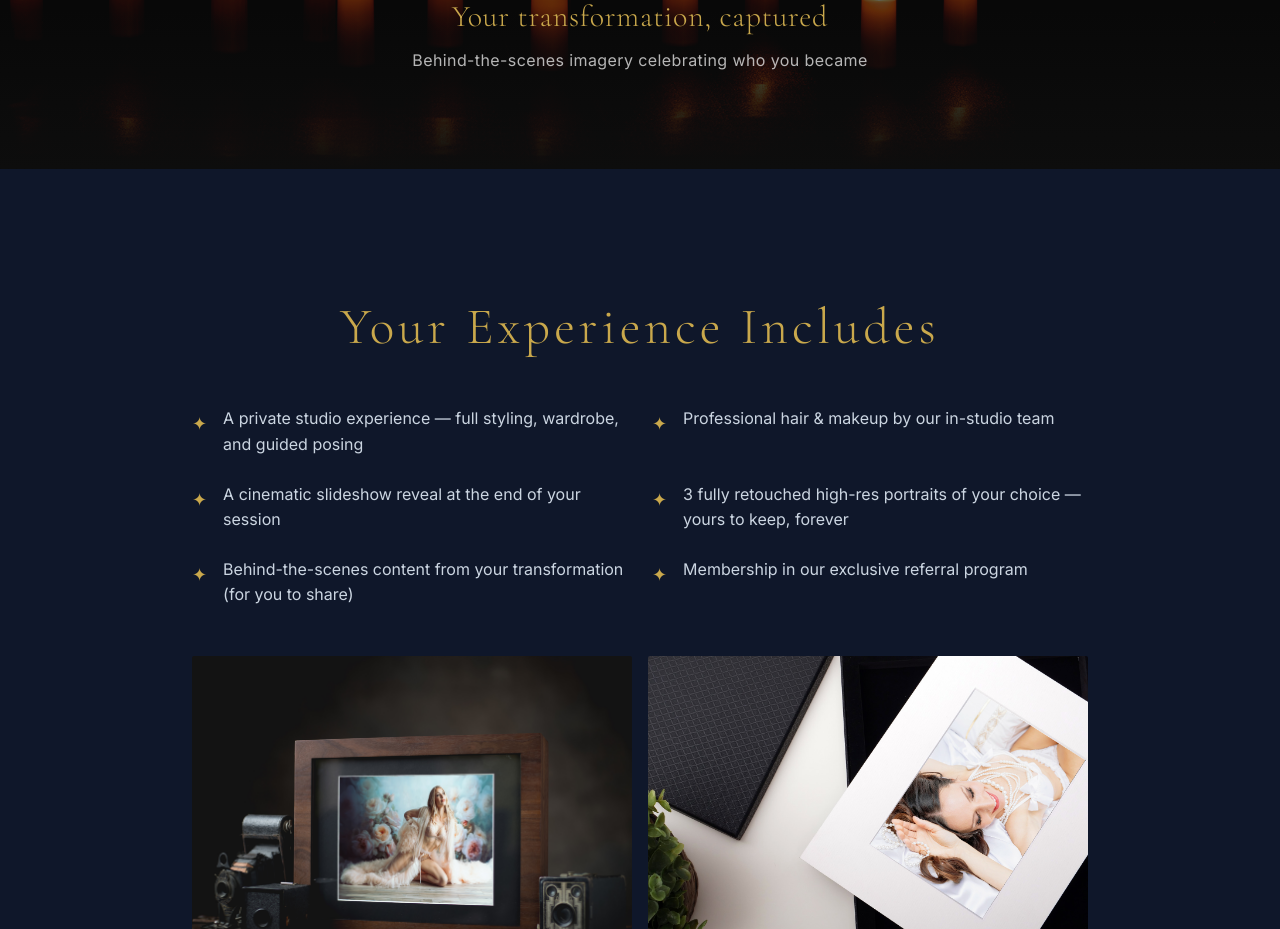
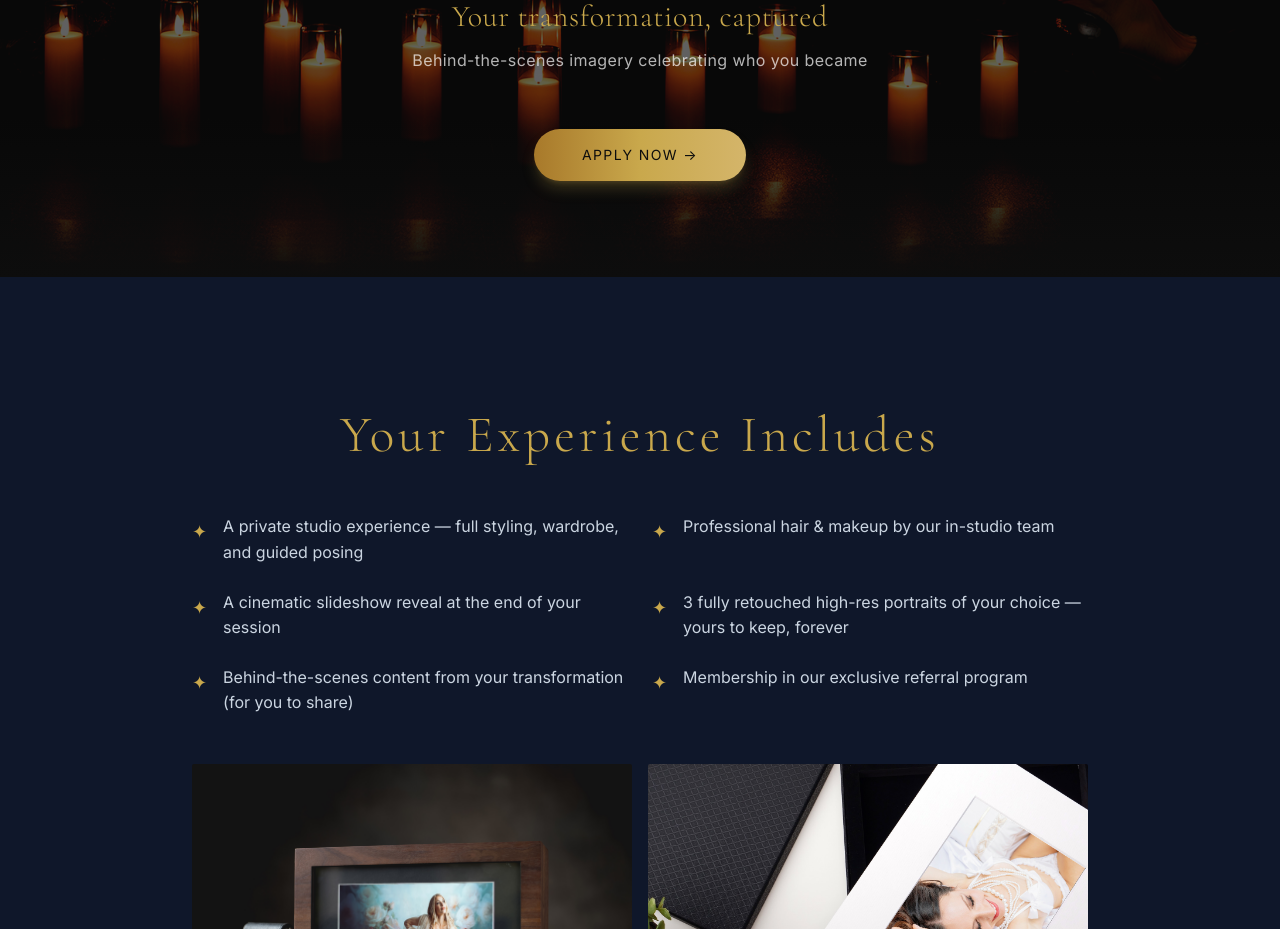
Before and after one commit to obprimak/muse, a SvelteKit app: page /model-call in a window 1280 px wide. Shown: the part 2040-2969 px from the top of the page. Built offline with nearby package versions, Linux system fonts and the light colour scheme.

Commit message:
feat: add Apply Now CTA at bottom of candlelight section

```diff
--- a/src/routes/model-call/+page.svelte
+++ b/src/routes/model-call/+page.svelte
@@ -211,6 +211,15 @@
 				</li>
 			{/each}
 		</ul>
+
+		<div class="mt-14">
+			<a
+				href="#apply"
+				class="inline-block rounded-full bg-gradient-to-r from-[#a8792a] via-[#c9a84c] to-[#d4b56a] px-12 py-4 font-sans text-sm uppercase tracking-widest text-slate-950 shadow-lg shadow-[#c9a84c]/25 transition-all hover:scale-105 hover:shadow-xl hover:shadow-[#c9a84c]/40"
+			>
+				Apply Now &rarr;
+			</a>
+		</div>
 
 	</div>
 </section>
```
